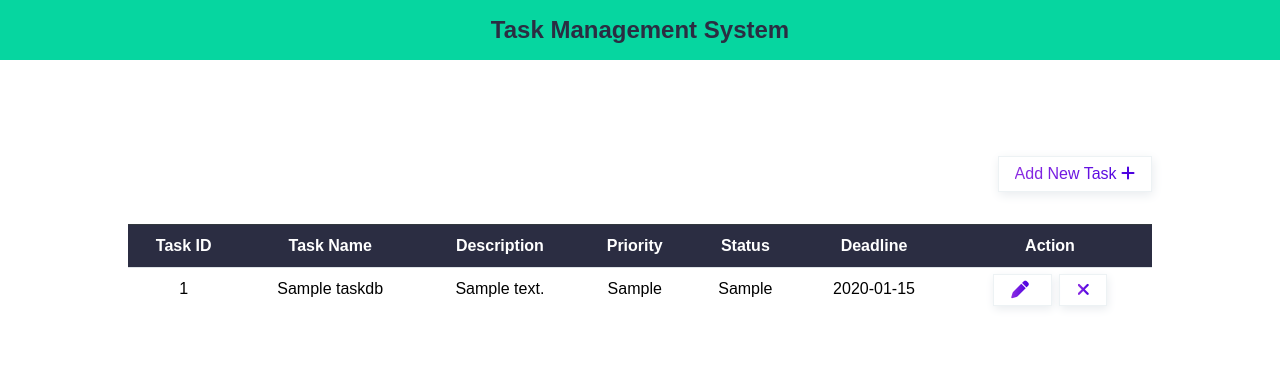
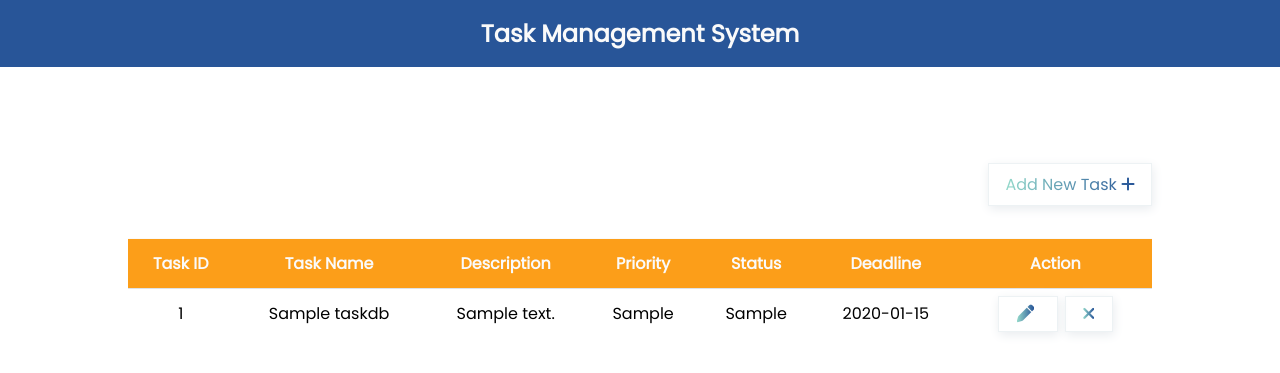
Before and after one commit to adityar22/PAW---Kelompok-6, a Node server app: page / in a window 1280 px wide. Shown: the top 373 px of the page. Run offline with Node 20, Linux system fonts and the light colour scheme; tables that the repository leaves empty hold one stand-in row (values such as "Sample post"); some libraries are stand-ins or nearby versions.

Commit message:
update style

```diff
--- a/assets/css/style.css
+++ b/assets/css/style.css
@@ -1,13 +1,14 @@
 @import url('https://fonts.googleapis.com/css2?family=Poppins&display=swap');
 
 :root{
-    --dark: #2b2d42;
-    --light: #adb5bd;
+    --dark: #2a2a2a;
+    --light: #fafafa;
     --border: #dee2e6;
     --border-btn: #edf2f4;
 }
 
 * {
+    font-family: 'Poppins', sans-serif;
     padding: 0;
     margin: 0;
     box-sizing: border-box;
@@ -15,7 +16,6 @@
 
 a {
     text-decoration: none;
-    font-family: 'PT Sans', sans-serif;
 }
 
 .container{
@@ -59,21 +59,20 @@ a {
 }
 
 .text-gradient{
-    background: linear-gradient(to right, #8e2de2, #4a00e0);
+    background: linear-gradient(to right, #95dacb, #285598);
     -webkit-background-clip: text;
     background-clip: text;
     -webkit-text-fill-color: transparent;
 }
 
 #header nav{
-    background-color: #06d6a0;
+    background-color: #285598;
     padding: 1em 0;
     width: 100%;
 }
 
 #site-main{
     margin-top: 6em;
-    font-family: 'Barlow', sans-serif;
 }
 
 #site-main .container .box-nav > a{
@@ -104,7 +103,7 @@ table{
 }
 
 .table tr:hover{
-    background-color:#06d6a0 ;
+    background-color:#95dacb ;
 }
 
 .table tr:hover td > a{
@@ -112,9 +111,9 @@ table{
 }
 
 .table .thead-dark th{
-    color: #fff;
-    background-color: var(--dark) ;
-    border-color: #32383e;
+    color: #fafafa;
+    background-color: #fc9e19 ;
+    border-color: #fafafa;
 }
 
 @media only screen and (max-width: 1024px){
@@ -165,7 +164,6 @@ table{
     padding: .6em 1em;
     margin: .5em 0;
     border: 1px solid var(--border);
-    font-family: 'Barlow', sans-serif;
     font-size: 1em;
     border-radius: .2em;
 }
@@ -216,7 +214,6 @@ table{
     padding: .9em 1em;
     background-color:#16db93;
     border: none;
-    font-family: 'PT Sans', sans-serif;
     font-size: 1em;
     cursor: pointer;
     border-radius: .2em;
--- a/views/include/_header.ejs
+++ b/views/include/_header.ejs
@@ -14,7 +14,7 @@
         <nav>
             <div>
                 <div class="text-center">
-                    <a href="/" class="nav-brand text-dark">Task Management System</a>
+                    <a href="/" class="nav-brand text-light">Task Management System</a>
                 </div>
             </div>
         </nav>
```
